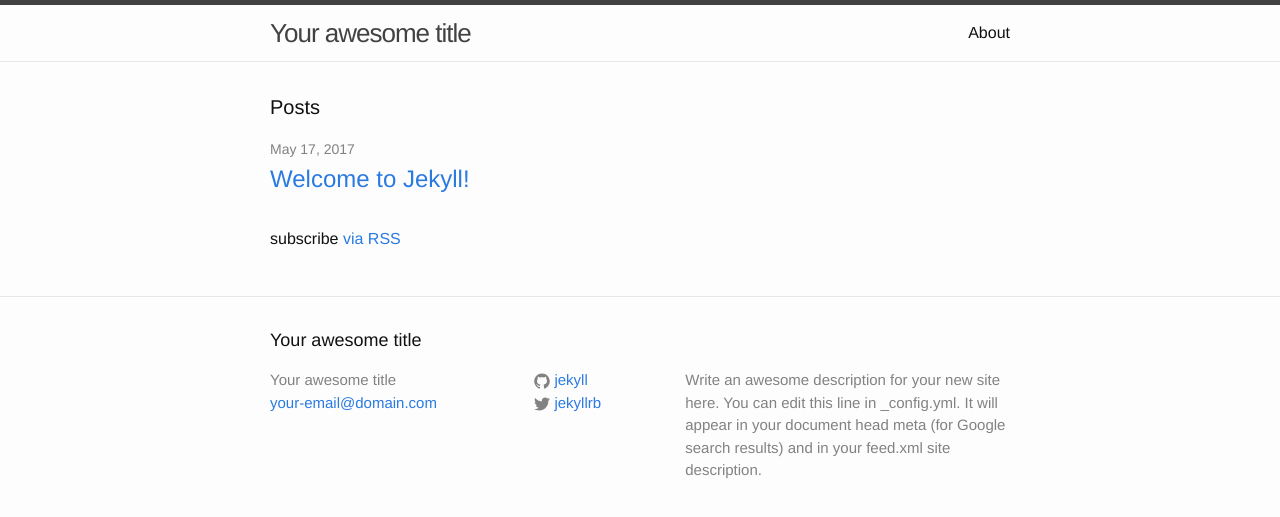
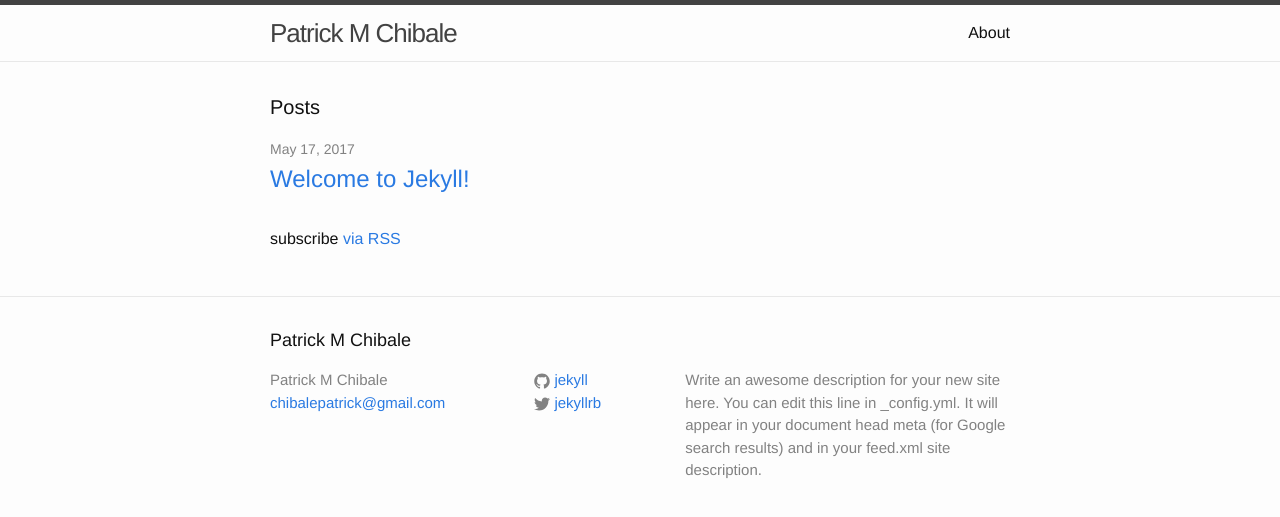
Before and after one commit to Par9890/par9890.github.io, a Jekyll site: the page built from index.html, in a window 1280 px wide. Shown: the top 517 px of the page. Built offline with Jekyll 4.4.1, drawn with Linux system fonts in a browser that asks for light colours.

Commit message:
Update _config.yml

```diff
--- a/_config.yml
+++ b/_config.yml
@@ -6,8 +6,8 @@
 # 'jekyll serve'. If you change this file, please restart the server process.
 
 # Site settings
-title: Your awesome title
-email: your-email@domain.com
+title: Patrick M Chibale
+email: chibalepatrick@gmail.com
 description: > # this means to ignore newlines until "baseurl:"
   Write an awesome description for your new site here. You can edit this
   line in _config.yml. It will appear in your document head meta (for
```
